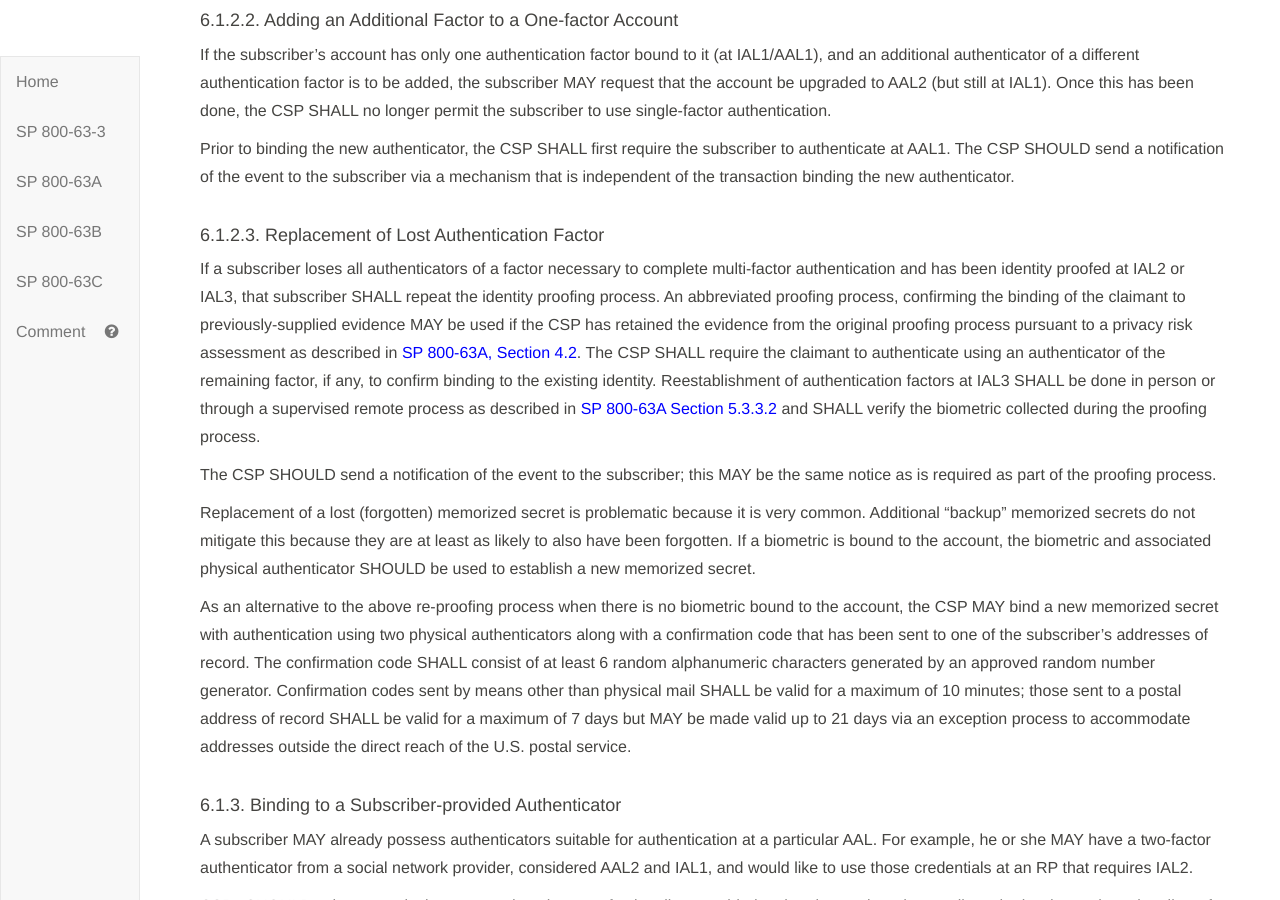
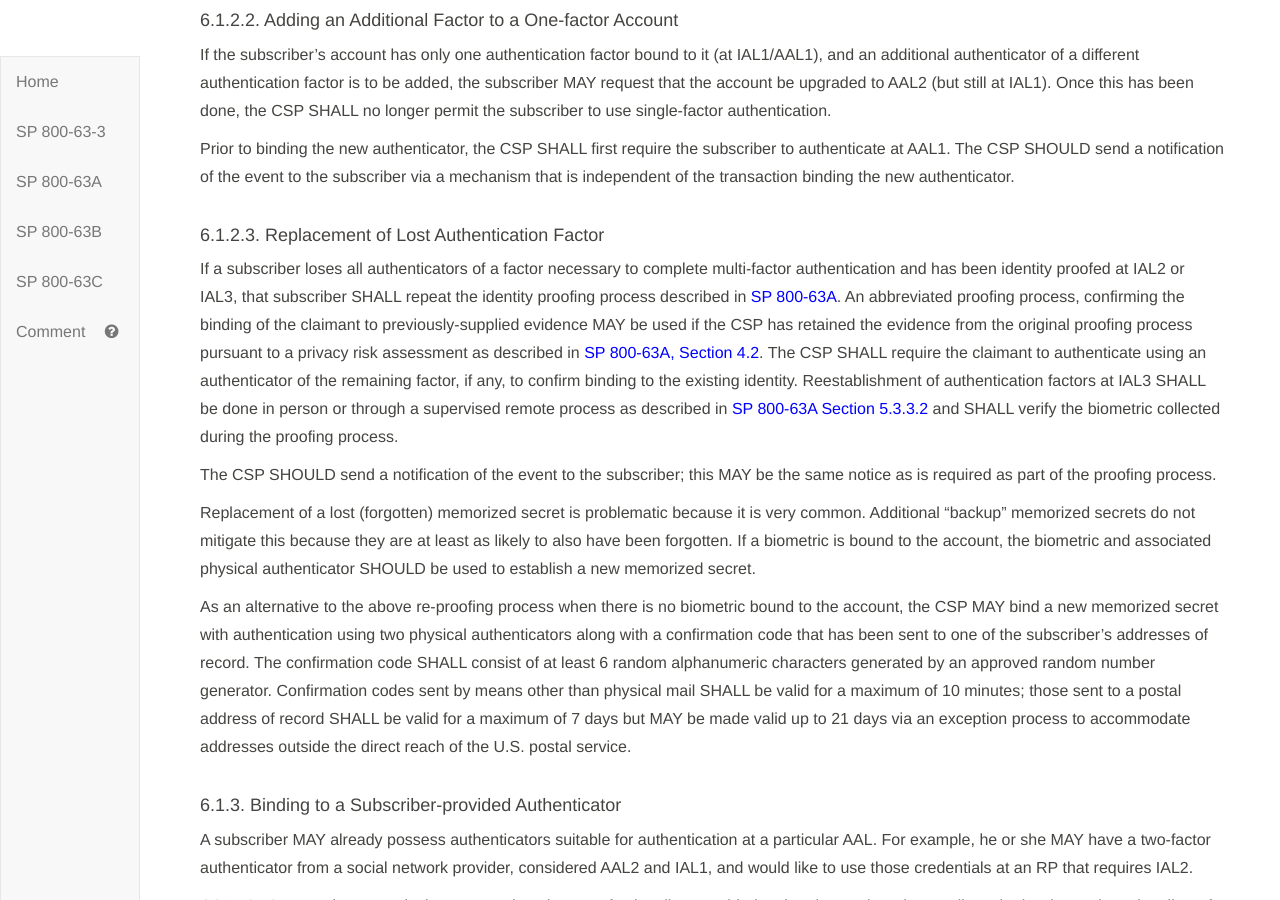
Before and after one commit to usnistgov/800-63-3, a Jekyll site: the page built from sp800-63b/sec6_lifecycle.md, in a window 1280 px wide and 900 px high, scrolled down 2020 px. Built offline with Jekyll 4.4.1, drawn with Linux system fonts in a browser that asks for light colours; our own code applies the rules of GitHub Pages for plain Markdown files.

Commit message:
Cite 800-63A for re-proofing. Closes #1387

```diff
--- a/sp800-63b/sec6_lifecycle.md
+++ b/sp800-63b/sec6_lifecycle.md
@@ -64,7 +64,7 @@
 
 #### 6.1.2.3. <a name="replacement"></a> Replacement of Lost Authentication Factor
 
-If a subscriber loses all authenticators of a factor necessary to complete multi-factor authentication and has been identity proofed at IAL2 or IAL3, that subscriber SHALL repeat the identity proofing process. An abbreviated proofing process, confirming the binding of the claimant to previously-supplied evidence MAY be used if the CSP has retained the evidence from the original proofing process pursuant to a privacy risk assessment as described in [SP 800-63A, Section 4.2](sp800-63a.html#genProofReqs). The CSP SHALL require the claimant to authenticate using an authenticator of the remaining factor, if any, to confirm binding to the existing identity. Reestablishment of authentication factors at IAL3 SHALL be done in person or through a supervised remote process as described in [SP 800-63A Section 5.3.3.2](sp800-63a.html#supervised) and SHALL verify the biometric collected during the proofing process.
+If a subscriber loses all authenticators of a factor necessary to complete multi-factor authentication and has been identity proofed at IAL2 or IAL3, that subscriber SHALL repeat the identity proofing process described in [SP 800-63A](sp800-63a.html). An abbreviated proofing process, confirming the binding of the claimant to previously-supplied evidence MAY be used if the CSP has retained the evidence from the original proofing process pursuant to a privacy risk assessment as described in [SP 800-63A, Section 4.2](sp800-63a.html#genProofReqs). The CSP SHALL require the claimant to authenticate using an authenticator of the remaining factor, if any, to confirm binding to the existing identity. Reestablishment of authentication factors at IAL3 SHALL be done in person or through a supervised remote process as described in [SP 800-63A Section 5.3.3.2](sp800-63a.html#supervised) and SHALL verify the biometric collected during the proofing process.
 
 The CSP SHOULD send a notification of the event to the subscriber; this MAY be the same notice as is required as part of the proofing process.
 
```
